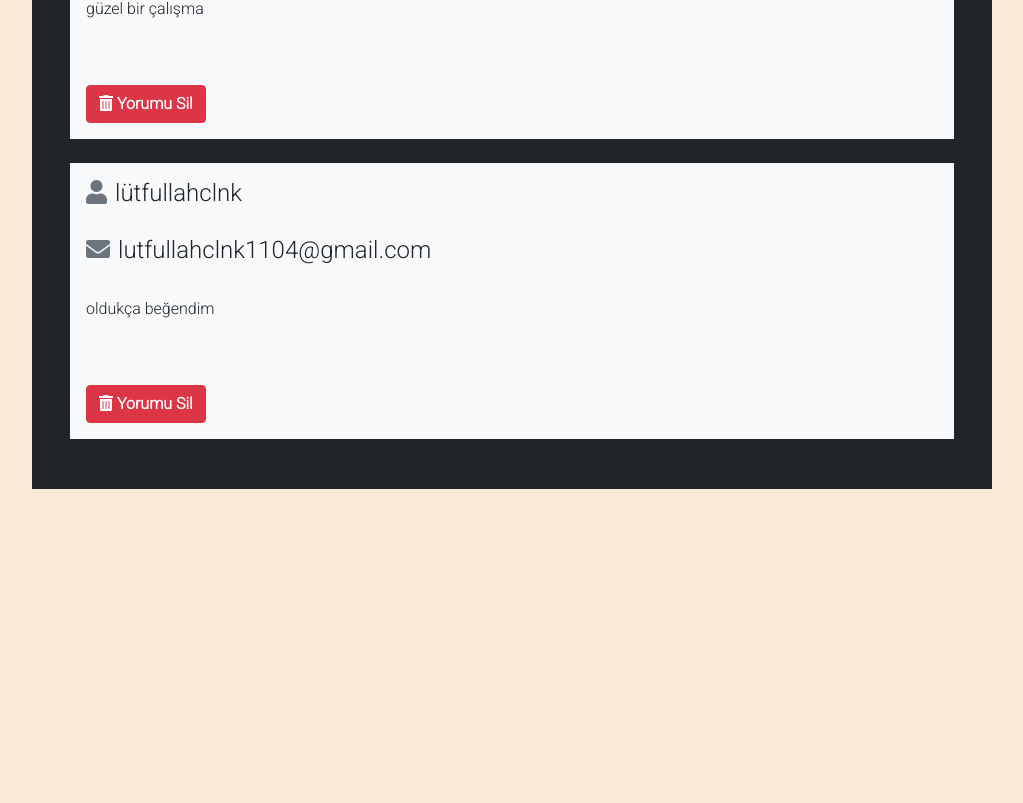
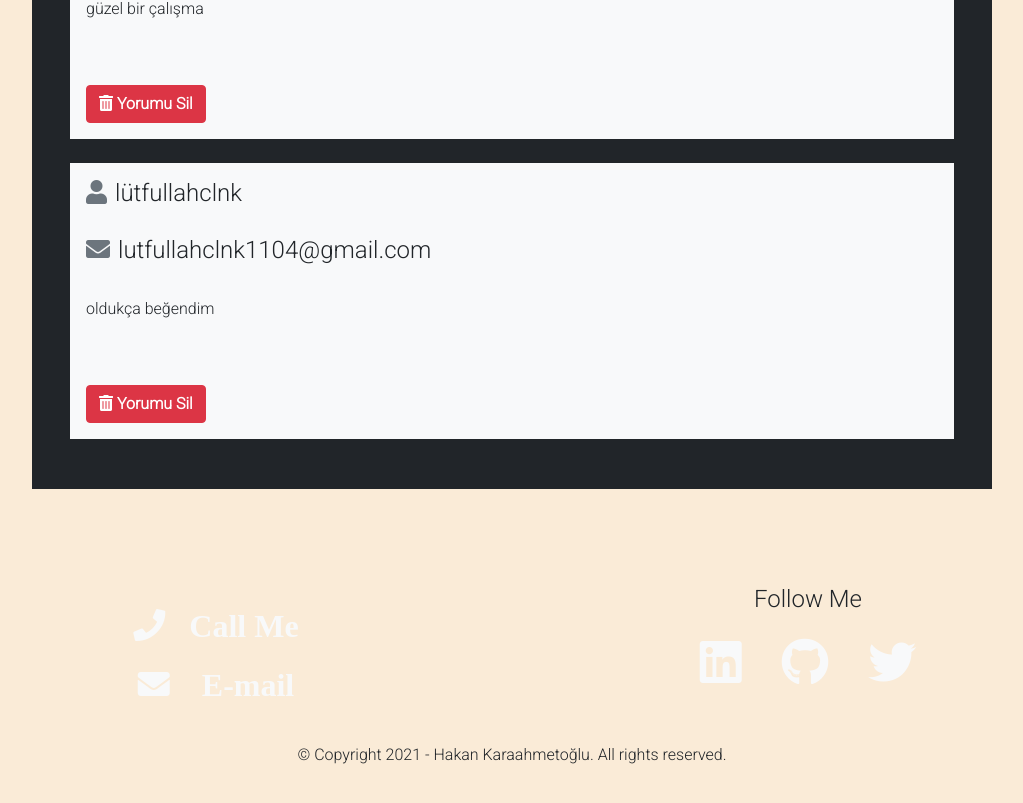
Before and after one commit to hakankaraahmet/React-Personal-Blog, a React (Create React App) app: page / in a window 1280 px wide. Shown: the part 2639-3442 px from the top of the page, without its empty margins (128-1151 px from the left). Before the commit the page ends 3176 px from the top, so only its background shows below. Built offline with nearby package versions, Linux system fonts and the light colour scheme; the HTML template or start-up script is replaced by a standard one.

Commit message:
modified iletişim wit its content

```diff
--- a/src/components/İletişim.js
+++ b/src/components/İletişim.js
@@ -2,10 +2,84 @@ import React from 'react'
 
 const İletişim = () => {
     return (
-        <div>
+        <div className="iletişim" id="contact">
 
-        </div>
-    )
-}
+        <footer className="p-5 mainfooter" role="contentinfo">
+          <div className="footer-middle">
+            <div className="container-fluid">
+              <div className="row justify-content-center">
+                <div className="text-center col-md-6 col-sm-12">
+                  <div className="footer-pad">
+                    <ul className=" p-4 list-unstyled">
+                      <li>
+                        <a className="text-decoration-none text-light" name="call me" href="tel:+905459456044">
+                          <i className="fa fa-phone fa-2x ">
+                            &nbsp;&nbsp; Call Me
+                          </i>
+                        </a>
+                      </li>
+                      <br />
+                      <li>
+                        <a className="text-decoration-none text-light" name="email" href="mailto:karaahmethkn@gmail.com">
+                          <i className="fa fa-envelope fa-2x">
+                            &nbsp;&nbsp;&nbsp; E-mail
+                          </i>
+                        </a>
+                      </li>
+                    </ul>
+                  </div>
+                </div>
+                <div className="text-center col-md-6 col-sm-12">
+                  <h4>Follow Me</h4>
+                  <ul style={{ listStyleType: "none" }} className="list-inline">
+                    <li className="p-3 list-inline-item">
+                      <a
+                      className="text-decoration-none text-light"
+                        rel="noreferrer"
+                        target="_blank"
+                        title="LinkedIn"
+                        href="https://www.linkedin.com/in/hakan-karaahmeto%C4%9Flu-9988171b3/"
+                      >
+                        <i className="fab fa-linkedin fa-3x"></i>
+                      </a>
+                    </li>
+                    <li className="p-3 list-inline-item">
+                      <a
+                      className="text-decoration-none text-light"
+                        rel="noreferrer"
+                        target="_blank"
+                        title="GitHub"
+                        href="https://github.com/hakankaraahmet"
+                      >
+                        <i className="fab fa-github fa-3x"></i>
+                      </a>
+                    </li>
+                    <li className="p-3 list-inline-item">
+                      <a
+                      className="text-decoration-none text-light"
+                        rel="noreferrer"
+                        target="_blank"
+                        title="Twitter"
+                        href="https://twitter.com/karaahmetogluhk"
+                      >
+                        <i className="fab fa-twitter fa-3x"></i>
+                      </a>
+                    </li>
+                  </ul>
+                </div>
+              </div>
+              <div className="row">
+                <div className="col-md-12 copy">
+                  <p className="text-center">
+                    &copy; Copyright 2021 - Hakan Karaahmetoğlu. All rights reserved.
+                  </p>
+                </div>
+              </div>
+            </div>
+          </div>
+        </footer>
+      </div>
+    );
+};
 
-export default İletişim
+export default İletişim;
```
